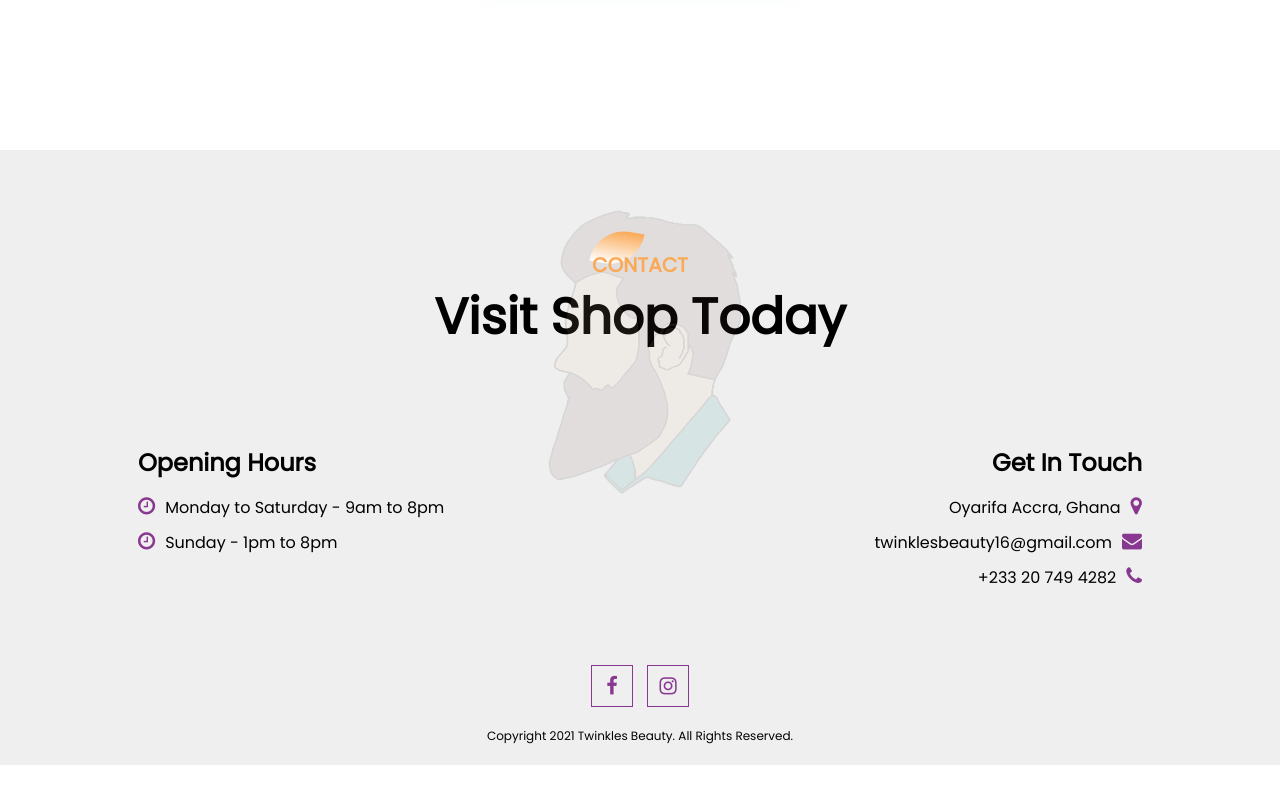
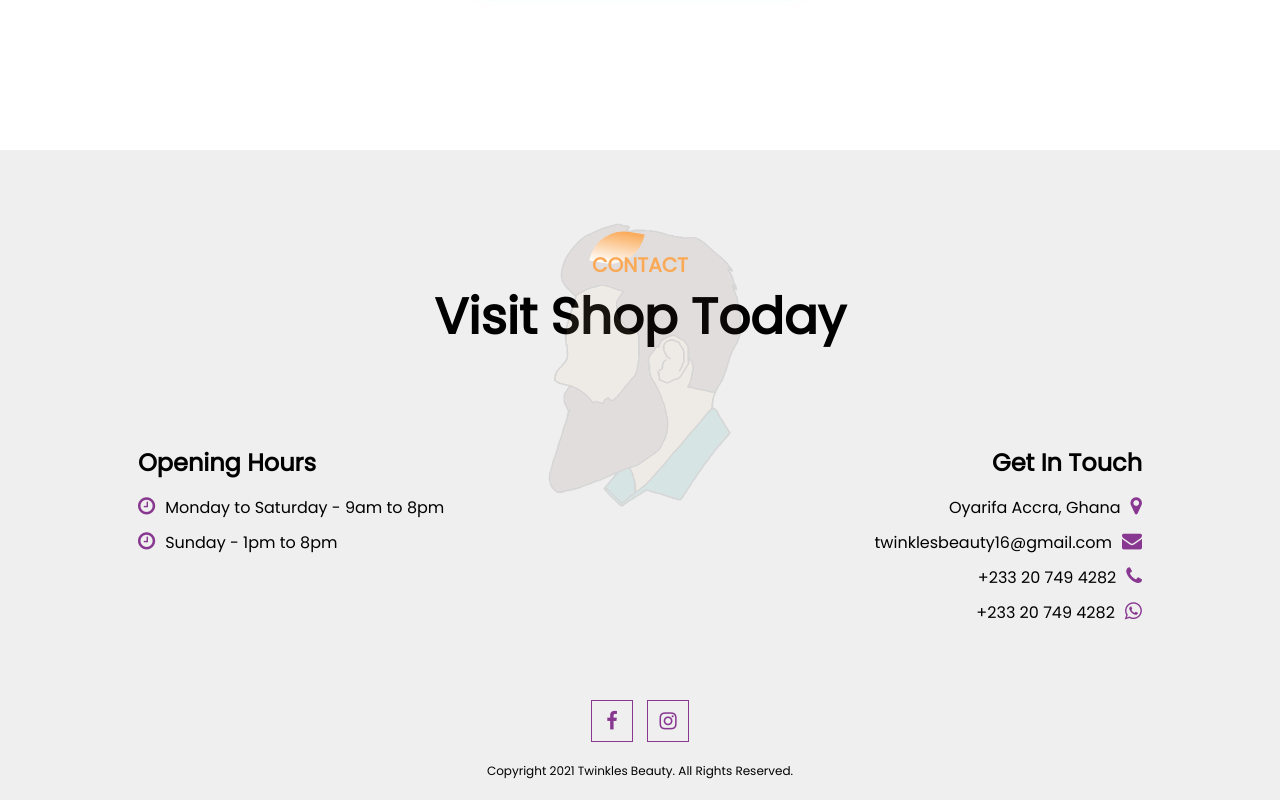
Before and after one commit to Oluwashina/TwinklesBeauty, a plain HTML site: page index.html in a window 1280 px wide. Shown: the part 3171-3971 px from the top of the page. Before the commit the page ends 3936 px from the top, so only its background shows below. Drawn offline with Linux system fonts and the light colour scheme; some packages are replaced by stand-ins of ours; a script that the page names is missing.

Commit message:
edits made on footer

```diff
--- a/index.html
+++ b/index.html
@@ -197,6 +197,7 @@
             <p>Oyarifa Accra, Ghana<i class="fa fa-map-marker" ></i></p>
             <p>twinklesbeauty16@gmail.com<i class="fa fa-envelope" ></i></p>
             <p>+233 20 749 4282<i class="fa fa-phone" ></i></p>
+            <p>+233 20 749 4282<i class="fa fa-whatsapp" ></i></p>
         </div>
     </div>
 
```
